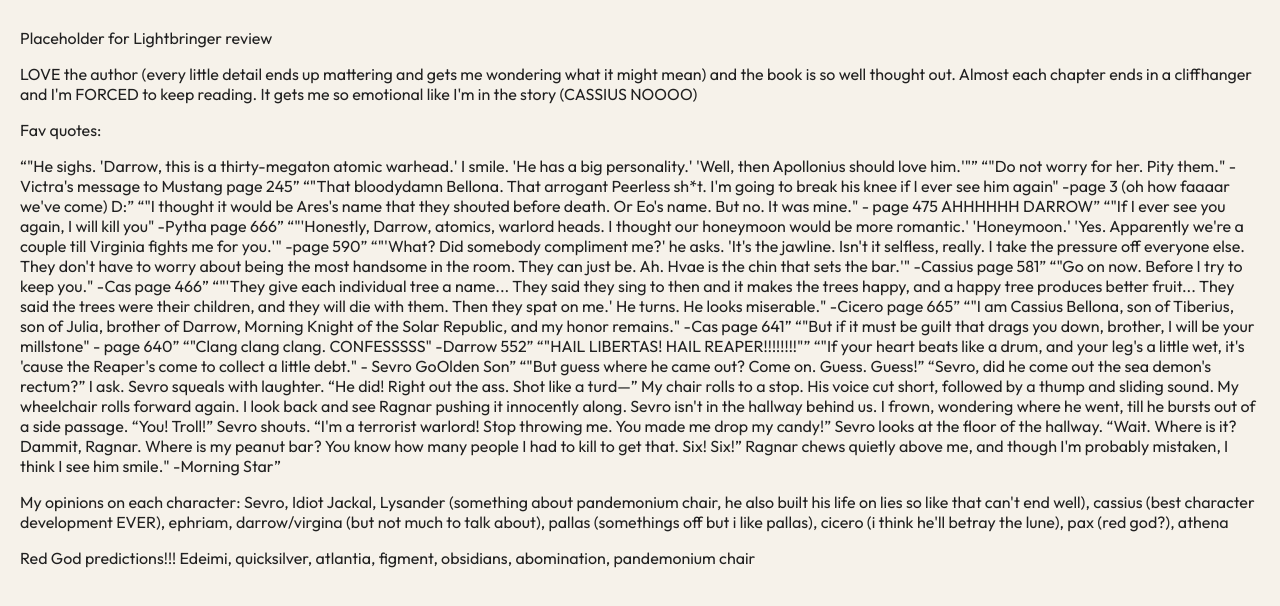
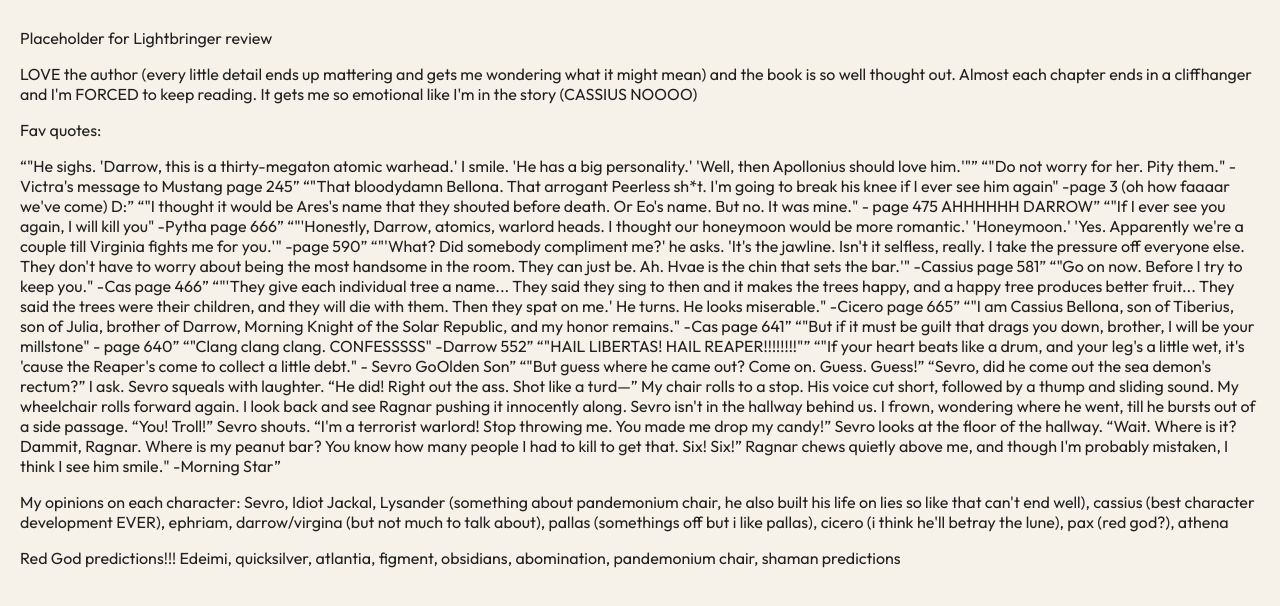
Before and after one commit to hannahliu123/blog, a plain HTML site: page index.html in a window 1280 px wide. Shown: the part 346-952 px from the top of the page. Drawn offline with Linux system fonts and the light colour scheme; no server answers.

Commit message:
planning

```diff
--- a/index.html
+++ b/index.html
@@ -91,7 +91,7 @@
             <q>"If your heart beats like a drum, and your leg's a little wet, it's 'cause the Reaper's come to collect a little debt." - Sevro GoOlden Son</q>
             <q>"But guess where he came out? Come on. Guess. Guess!” “Sevro, did he come out the sea demon's rectum?” I ask. Sevro squeals with laughter. “He did! Right out the ass. Shot like a turd—” My chair rolls to a stop. His voice cut short, followed by a thump and sliding sound. My wheelchair rolls forward again. I look back and see Ragnar pushing it innocently along. Sevro isn't in the hallway behind us. I frown, wondering where he went, till he bursts out of a side passage. “You! Troll!” Sevro shouts. “I'm a terrorist warlord! Stop throwing me. You made me drop my candy!” Sevro looks at the floor of the hallway. “Wait. Where is it? Dammit, Ragnar. Where is my peanut bar? You know how many people I had to kill to get that. Six! Six!” Ragnar chews quietly above me, and though I'm probably mistaken, I think I see him smile." -Morning Star</q>
             <p>My opinions on each character: Sevro, Idiot Jackal, Lysander (something about pandemonium chair, he also built his life on lies so like that can't end well), cassius (best character development EVER), ephriam, darrow/virgina (but not much to talk about), pallas (somethings off but i like pallas), cicero (i think he'll betray the lune), pax (red god?), athena</p>
-            <p>Red God predictions!!! Edeimi, quicksilver, atlantia, figment, obsidians, abomination, pandemonium chair</p>
+            <p>Red God predictions!!! Edeimi, quicksilver, atlantia, figment, obsidians, abomination, pandemonium chair, shaman predictions</p>
         </div>
         <footer class="footer" id="page-bottom">
             <div class="contacts">
--- a/js/post.js
+++ b/js/post.js
@@ -35,7 +35,6 @@ async function loadPost() {
 
     if (!docSnapshop.exists()) {
         console.log("No document found.");
-        console.log(docSnapshop);
         return;
     }
 
--- a/to-do-list.txt
+++ b/to-do-list.txt
@@ -2,6 +2,7 @@ SOON:
 - ❗️fix colors and css layout (meh it's tolerable for now)
 
 Blog: only blog posts
+- add commenting
 - Add multiple toggle pages in blog.html once i have too many blogs
 - filters? or just different sections as a whole? related posts? tags?
 - update title of html file using firebase & js
```
